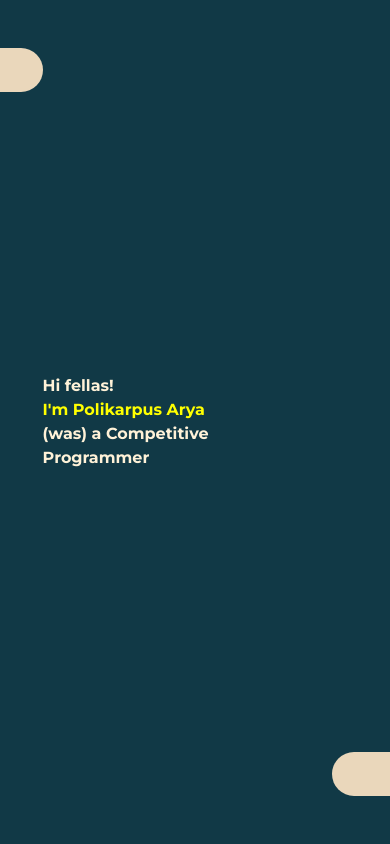
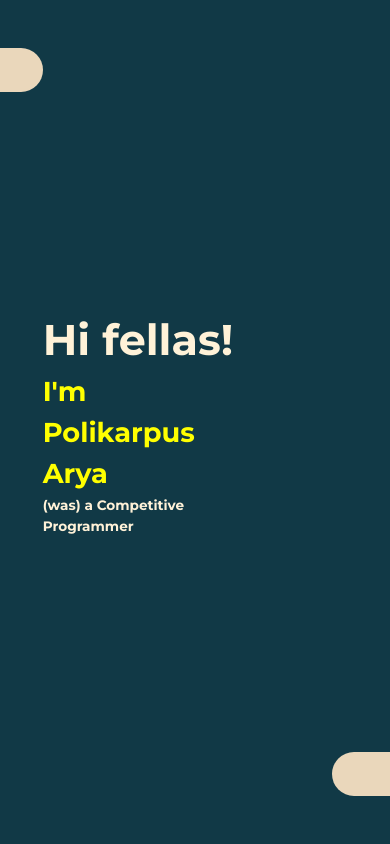
Before and after one commit to mie-intel/polikarpus-porto, a Next.js app: page / in a window 390 px wide. Shown: the top 844 px of the page. Built offline with nearby package versions, Linux system fonts and the light colour scheme.

Commit message:
update responsive

```diff
--- a/app/components/head.tsx
+++ b/app/components/head.tsx
@@ -7,16 +7,16 @@ const Head = () => {
         <div className="bg-[#EAD7BB] w-[15vw] h-11 rounded-r-[34px]"></div>
         <div className="flex items-center justify-center">
           <div className="flex-col justify-center items-center text-left">
-            <h1 className="lg:text-[6vw] md:text-[4vw] sm:text-[9vw]">
+            <h1 className="lg:text-[6vw] md:text-[4vw] sm:text-[9vw] min-[320px]:text-[11vw]">
               Hi fellas!
             </h1>
             <h1
-              className="lg:text-[5vw] md:text-[4vw] sm:text-[5vw]"
+              className="lg:text-[5vw] md:text-[4vw] sm:text-[5vw] min-[320px]:text-[7vw]"
               style={{ color: "yellow" }}
             >
               I&apos;m Polikarpus Arya
             </h1>
-            <h2 className="lg:text-[3vw] md:text-[4vw] sm:text-[3.5vw]">
+            <h2 className="lg:text-[3vw] md:text-[4vw] sm:text-[3.5vw] min-[320px]:text-[3.5vw]">
               (was) a Competitive Programmer
             </h2>
           </div>
```
